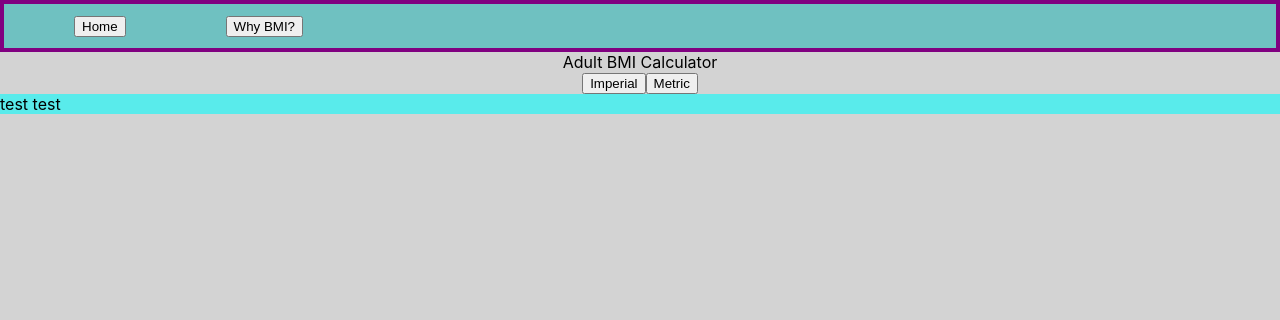
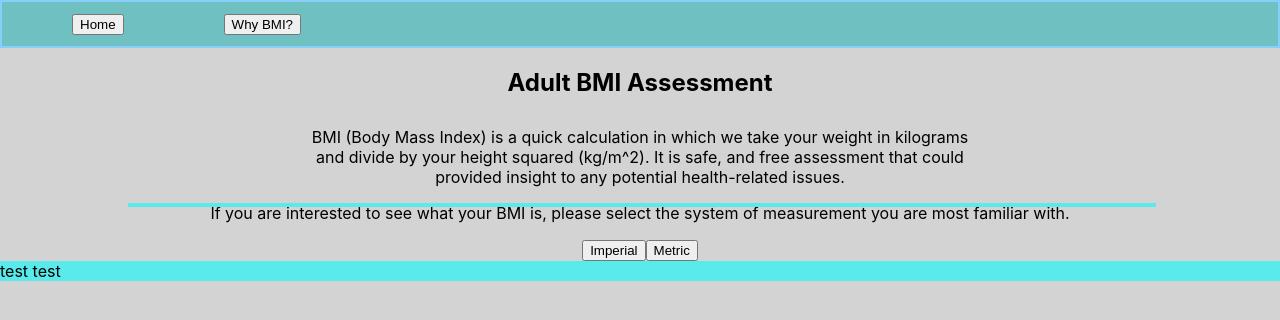
Before and after one commit to hammyhammer/bmi-calculator, a React (Create React App) app in the folder client/: page / in a window 1280 px wide. Shown: the top 320 px of the page. Built offline with nearby package versions, Linux system fonts and the light colour scheme; no server answers.

Commit message:
added homepage

```diff
--- a/client/src/App.css
+++ b/client/src/App.css
@@ -1,5 +1,7 @@
 .App {
   text-align: center;
+  width: auto;
+  height: auto;
 }
 /* h1 {
   display: flex;
@@ -17,13 +19,11 @@ header {
   justify-content: flex-start;
   background-color: rgb(111, 193, 193);
   padding: 11px 0px 11px 0px;
-  border: 4px solid purple;
+  border: 2px solid lightskyblue;
 }
 
 .home {
   padding: 0px 100px 0px 70px;
-
-
 }
 
 /* .git { */
--- a/client/src/App.js
+++ b/client/src/App.js
@@ -5,6 +5,7 @@ import ResultsMetric from './components/ResultsMetric';
 import ImperialSystem from './components/ImperialSystem';
 import ResultsImperial from './components/ResultsImperial';
 import WhyBmi from './components/WhyBmi';
+import Home from './components/Home'
 
 import './App.css';
 
@@ -14,20 +15,13 @@ function App() {
     <div className="App">
       <nav><Navbar /></nav>
       <Routes>
-        <Route path="/" element={<div>Adult BMI Calculator</div>} />
+        <Route path="/" element={<Home />} />
         <Route path="/imperial" element={<ImperialSystem />} />
         <Route path="/metric" element={<MetricSystem />} />
         <Route path="/metric-results/:id" element={<ResultsMetric />} />
         <Route path="/imperial-results/:id" element={<ResultsImperial />} />
         <Route path="/why-bmi" element={<WhyBmi />} />
       </Routes>
-
-      <Link to="/imperial">
-        <button>Imperial</button>
-      </Link>
-      <Link to="/metric">
-        <button>Metric</button>
-      </Link>
     </div>
 
   );
--- /dev/null
+++ b/client/src/components/Home.jsx
@@ -0,0 +1,20 @@
+import React from 'react'
+import { Link } from 'react-router-dom'
+export default function Home() {
+  return (
+    <div>
+      <h2>Adult BMI Assessment</h2>
+      <p style={{ padding: "10px 300px 0px 300px" }}>BMI (Body Mass Index) is a quick calculation in which we take your weight in kilograms and divide
+        by your height squared (kg/m^2). It is safe, and free assessment that could provided insight to any potential
+        health-related issues.</p>
+      <div className="horizontal"></div>
+      <p>If you are interested to see what your BMI is, please select the system of measurement you are most familiar with.</p>
+      <Link to="/imperial">
+        <button>Imperial</button>
+      </Link>
+      <Link to="/metric">
+        <button>Metric</button>
+      </Link>
+    </div>
+  )
+}
```
